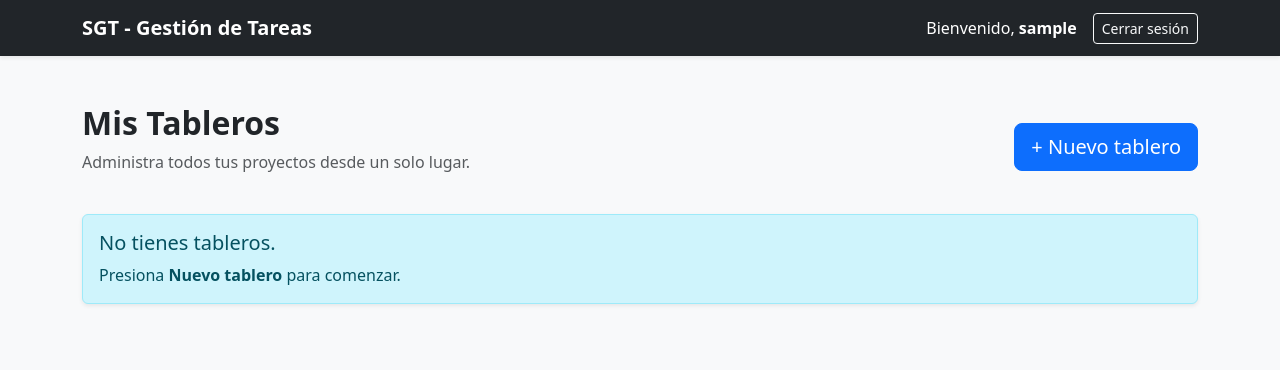
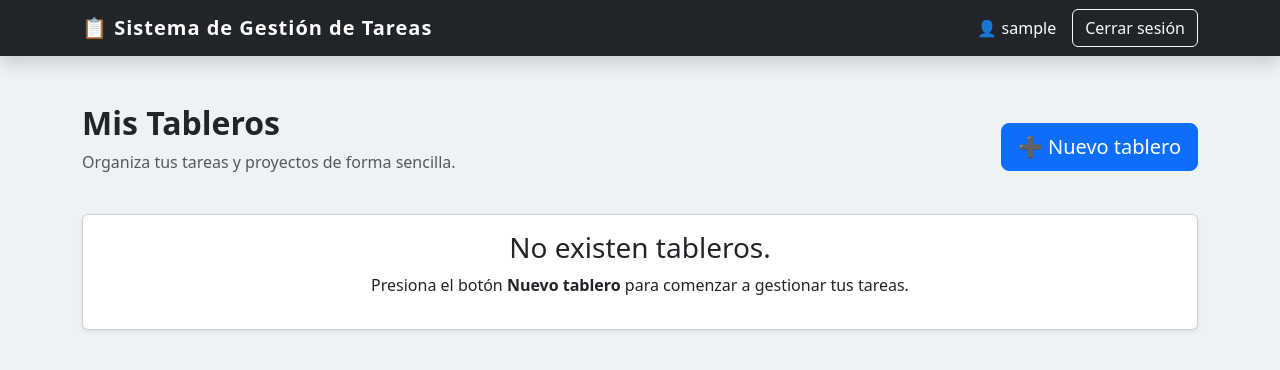
Before and after one commit to JosueJimenez69/Proyecto-SGT, a Django app: page / in a window 1280 px wide. Shown: the top 370 px of the page. Run offline with Django 5.2, Linux system fonts and the light colour scheme; the visitor is signed in with stand-in values (Sample User, id 1); data that the repository does not hold is empty.

Commit message:
feat: implementa CRUD de tableros y mejora interfaz del dashboard

```diff
--- a/apps/boards/urls.py
+++ b/apps/boards/urls.py
@@ -8,9 +8,54 @@ from . import views
 app_name = "boards"
 
 urlpatterns = [
-    path("", views.dashboard, name="dashboard"),
-    path("tableros/crear/", views.board_create, name="board_create"),
-    path("tableros/<int:board_id>/", views.board_detail, name="board_detail"),
-    path("tableros/<int:board_id>/listas/crear/", views.list_create, name="list_create"),
-    path("listas/<int:list_id>/tarjetas/crear/", views.card_create, name="card_create"),
+
+    # Dashboard principal
+    path(
+        "",
+        views.dashboard,
+        name="dashboard"
+    ),
+
+    # Crear tablero
+    path(
+        "tableros/crear/",
+        views.board_create,
+        name="board_create"
+    ),
+
+    # Ver detalle del tablero
+    path(
+        "tableros/<int:board_id>/",
+        views.board_detail,
+        name="board_detail"
+    ),
+
+    # Editar tablero
+    path(
+        "tableros/<int:board_id>/editar/",
+        views.board_update,
+        name="board_update"
+    ),
+
+    # Eliminar tablero
+    path(
+        "tableros/<int:board_id>/eliminar/",
+        views.board_delete,
+        name="board_delete"
+    ),
+
+    # Crear lista
+    path(
+        "tableros/<int:board_id>/listas/crear/",
+        views.list_create,
+        name="list_create"
+    ),
+
+    # Crear tarjeta
+    path(
+        "listas/<int:list_id>/tarjetas/crear/",
+        views.card_create,
+        name="card_create"
+    ),
+
 ]
--- a/apps/boards/views.py
+++ b/apps/boards/views.py
@@ -66,6 +66,88 @@ def board_create(request):
 
 
 @login_required
+def board_update(request, board_id):
+    """
+    Permite editar un tablero existente.
+    """
+
+    board = get_object_or_404(
+        Board,
+        id=board_id,
+        owner=request.user
+    )
+
+    if request.method == "POST":
+
+        form = BoardForm(
+            request.POST,
+            instance=board
+        )
+
+        if form.is_valid():
+
+            form.save()
+
+            messages.success(
+                request,
+                "Tablero actualizado correctamente."
+            )
+
+            return redirect(
+                "boards:dashboard"
+            )
+
+    else:
+
+        form = BoardForm(
+            instance=board
+        )
+
+    return render(
+        request,
+        "boards/board_form.html",
+        {
+            "form": form,
+            "titulo": "Editar tablero"
+        }
+    )
+
+
+@login_required
+def board_delete(request, board_id):
+    """
+    Permite eliminar un tablero del usuario.
+    """
+
+    board = get_object_or_404(
+        Board,
+        id=board_id,
+        owner=request.user
+    )
+
+    if request.method == "POST":
+
+        board.delete()
+
+        messages.success(
+            request,
+            "Tablero eliminado correctamente."
+        )
+
+        return redirect(
+            "boards:dashboard"
+        )
+
+    return render(
+        request,
+        "boards/board_delete.html",
+        {
+            "board": board
+        }
+    )
+
+
+@login_required
 def list_create(request, board_id):
     """
     Permite crear una nueva lista dentro de un tablero del usuario.
--- a/templates/boards/dashboard.html
+++ b/templates/boards/dashboard.html
@@ -4,71 +4,133 @@
 <head>
     <meta charset="UTF-8">
     <meta name="viewport" content="width=device-width, initial-scale=1.0">
-    <title>Dashboard - Sistema de Gestión de Tareas</title>
+    <title>Dashboard | Sistema de Gestión de Tareas</title>
 
     <link href="https://cdn.jsdelivr.net/npm/bootstrap@5.3.8/dist/css/bootstrap.min.css" rel="stylesheet">
+
+    <style>
+        body {
+            background: #eef2f7;
+        }
+
+        .navbar-brand {
+            font-weight: bold;
+            letter-spacing: 1px;
+        }
+
+        .card-board {
+            transition: .3s;
+            border: none;
+            border-radius: 15px;
+        }
+
+        .card-board:hover {
+            transform: translateY(-6px);
+            box-shadow: 0 15px 30px rgba(0, 0, 0, .15);
+        }
+
+        .board-title {
+            font-weight: 700;
+        }
+
+        .info {
+            font-size: 14px;
+            color: #6c757d;
+        }
+
+        .btn-action {
+            width: 100%;
+        }
+
+        .dashboard-title {
+            font-weight: 700;
+        }
+    </style>
+
 </head>
 
-<body class="bg-light">
+<body>
 
-    <!-- Barra superior -->
-    <nav class="navbar navbar-dark bg-dark shadow-sm">
+    <nav class="navbar navbar-expand-lg navbar-dark bg-dark shadow">
+
         <div class="container">
 
-            <span class="navbar-brand fw-bold">
-                SGT - Gestión de Tareas
-            </span>
+            <a class="navbar-brand" href="#">
+                📋 Sistema de Gestión de Tareas
+            </a>
 
             <div class="d-flex align-items-center">
 
                 <span class="text-white me-3">
-                    Bienvenido, <strong>{{ request.user.username }}</strong>
+
+                    👤 {{ request.user.username }}
+
                 </span>
 
                 <form method="post" action="{% url 'logout' %}">
                     {% csrf_token %}
-                    <button class="btn btn-outline-light btn-sm">
+
+                    <button class="btn btn-outline-light">
+
                         Cerrar sesión
+
                     </button>
+
                 </form>
 
             </div>
 
         </div>
+
     </nav>
 
 
     <div class="container mt-5">
 
-        <!-- Mensajes -->
         {% if messages %}
+
         {% for message in messages %}
-        <div class="alert alert-success alert-dismissible fade show shadow-sm">
+
+        <div class="alert alert-success alert-dismissible fade show">
 
             {{ message }}
 
             <button class="btn-close" data-bs-dismiss="alert"></button>
 
         </div>
+
         {% endfor %}
+
         {% endif %}
 
 
-        <div class="d-flex justify-content-between align-items-center mb-4">
+        <div class="row align-items-center mb-4">
 
-            <div>
+            <div class="col-md-8">
 
-                <h2 class="fw-bold">Mis Tableros</h2>
+                <h2 class="dashboard-title">
+
+                    Mis Tableros
+
+                </h2>
 
                 <p class="text-muted">
-                    Administra todos tus proyectos desde un solo lugar.
+
+                    Organiza tus tareas y proyectos de forma sencilla.
+
                 </p>
 
             </div>
 
-            <a href="{% url 'boards:board_create' %}" class="btn btn-primary btn-lg">
-                + Nuevo tablero
-            </a>
+            <div class="col-md-4 text-end">
+
+                <a href="{% url 'boards:board_create' %}" class="btn btn-primary btn-lg">
+
+                    ➕ Nuevo tablero
+
+                </a>
+
+            </div>
 
         </div>
 
@@ -79,53 +141,87 @@
 
             {% for board in boards %}
 
-            <div class="col-lg-4 col-md-6 mb-4">
+            <div class="col-lg-4 mb-4">
 
-                <div class="card shadow border-0 h-100">
+                <div class="card card-board h-100">
 
                     <div class="card-body">
 
-                        <h4 class="fw-bold">
+                        <h4 class="board-title">
+
                             {{ board.title }}
+
                         </h4>
 
                         <p class="text-muted">
 
                             {% if board.description %}
+
                             {{ board.description }}
+
                             {% else %}
+
                             Sin descripción.
+
                             {% endif %}
 
                         </p>
 
                         <hr>
 
-                        <p class="mb-1">
-                            <strong>Propietario:</strong>
+                        <div class="info mb-2">
+
+                            👤 <strong>Propietario:</strong>
+
                             {{ board.owner.username }}
-                        </p>
 
-                        <p class="mb-1">
-                            <strong>Listas:</strong>
+                        </div>
+
+                        <div class="info mb-2">
+
+                            📋 <strong>Listas:</strong>
+
                             {{ board.lists.count }}
-                        </p>
 
-                        <p class="mb-3">
-                            <strong>Creado:</strong>
+                        </div>
+
+                        <div class="info mb-3">
+
+                            📅 <strong>Creado:</strong>
 
                             {% if board.created_at %}
+
                             {{ board.created_at|date:"d/m/Y" }}
+
                             {% else %}
+
                             No disponible
+
                             {% endif %}
-                        </p>
 
-                        <a href="{% url 'boards:board_detail' board.id %}" class="btn btn-success w-100">
+                        </div>
 
-                            Abrir tablero
+                        <div class="d-grid gap-2">
 
-                        </a>
+                            <a href="{% url 'boards:board_detail' board.id %}" class="btn btn-success btn-action">
+
+                                Abrir tablero
+
+                            </a>
+
+                            <a href="{% url 'boards:board_update' board.id %}" class="btn btn-warning btn-action">
+
+                                Editar
+
+                            </a>
+
+                            <a href="{% url 'boards:board_delete' board.id %}" class="btn btn-danger btn-action">
+
+                                Eliminar
+
+                            </a>
+
+                        </div>
 
                     </div>
 
@@ -139,13 +235,23 @@
 
         {% else %}
 
-        <div class="alert alert-info shadow-sm">
+        <div class="card shadow-sm">
 
-            <h5>No tienes tableros.</h5>
+            <div class="card-body text-center">
 
-            <p class="mb-0">
-                Presiona <strong>Nuevo tablero</strong> para comenzar.
-            </p>
+                <h3>
+
+                    No existen tableros.
+
+                </h3>
+
+                <p>
+
+                    Presiona el botón <strong>Nuevo tablero</strong> para comenzar a gestionar tus tareas.
+
+                </p>
+
+            </div>
 
         </div>
 
```
Also changed, not shown: templates/boards/board_delete.html (added, +68 -0 lines).
